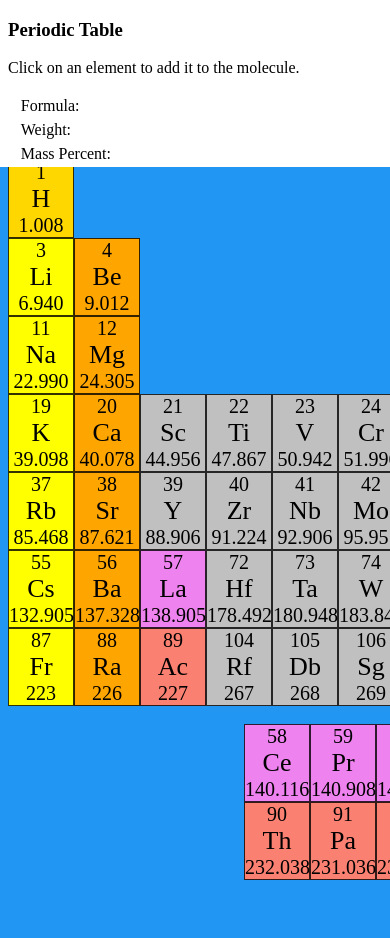
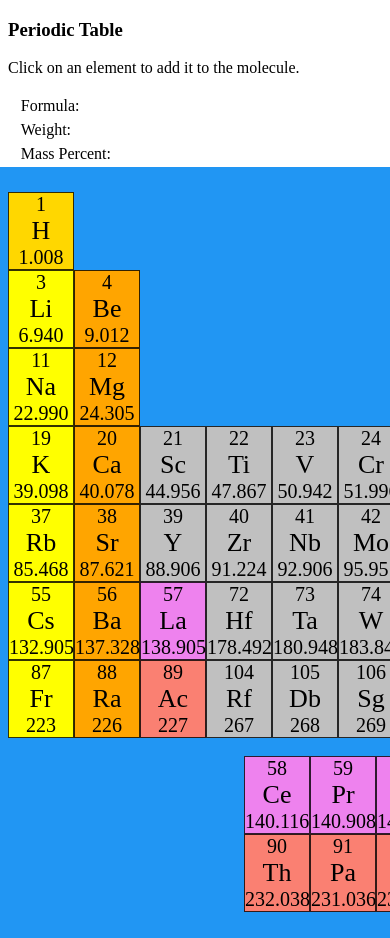
Before and after one commit to johnpatbatt/periodic-table, a React (Create React App) app: page / in a window 390 px wide. Shown: the top 938 px of the page. Before the commit the page ends 906 px from the top, so only its background shows below. Built offline with nearby package versions, Linux system fonts and the light colour scheme.

Commit message:
responsiveness

```diff
--- a/src/App.css
+++ b/src/App.css
@@ -18,11 +18,6 @@ body {
 .col {
   margin: 0.2rem 0.8rem;
 }
-@media only screen and (max-width: 800px) {
-  .columns-3 {
-    grid-template-columns: auto;
-  }
-}
 
 .grid-container-main {
   margin-top: 10rem;
@@ -37,12 +32,23 @@ body {
   padding: 18px 0;
   width: 71.2%;
 }
+@media only screen and (max-width: 800px) {
+  .display {
+    margin-top: -13rem;
+  }
+  .grid-container-main {
+    margin-top: 12rem;
+  }
+  .columns-3 {
+    grid-template-columns: auto;
+  }
+}
 
 @media only screen and (max-width: 1190px) {
   .grid-container-main {
     grid-template-columns: auto auto auto auto auto auto auto auto auto auto auto auto auto auto auto auto auto auto;
   }
   .grid-container-la {
-    grid-template-columns: auto auto auto auto auto auto auto auto auto auto auto auto auto auto
+    grid-template-columns: auto auto auto auto auto auto auto auto auto auto auto auto auto auto;
   }
 }
```
